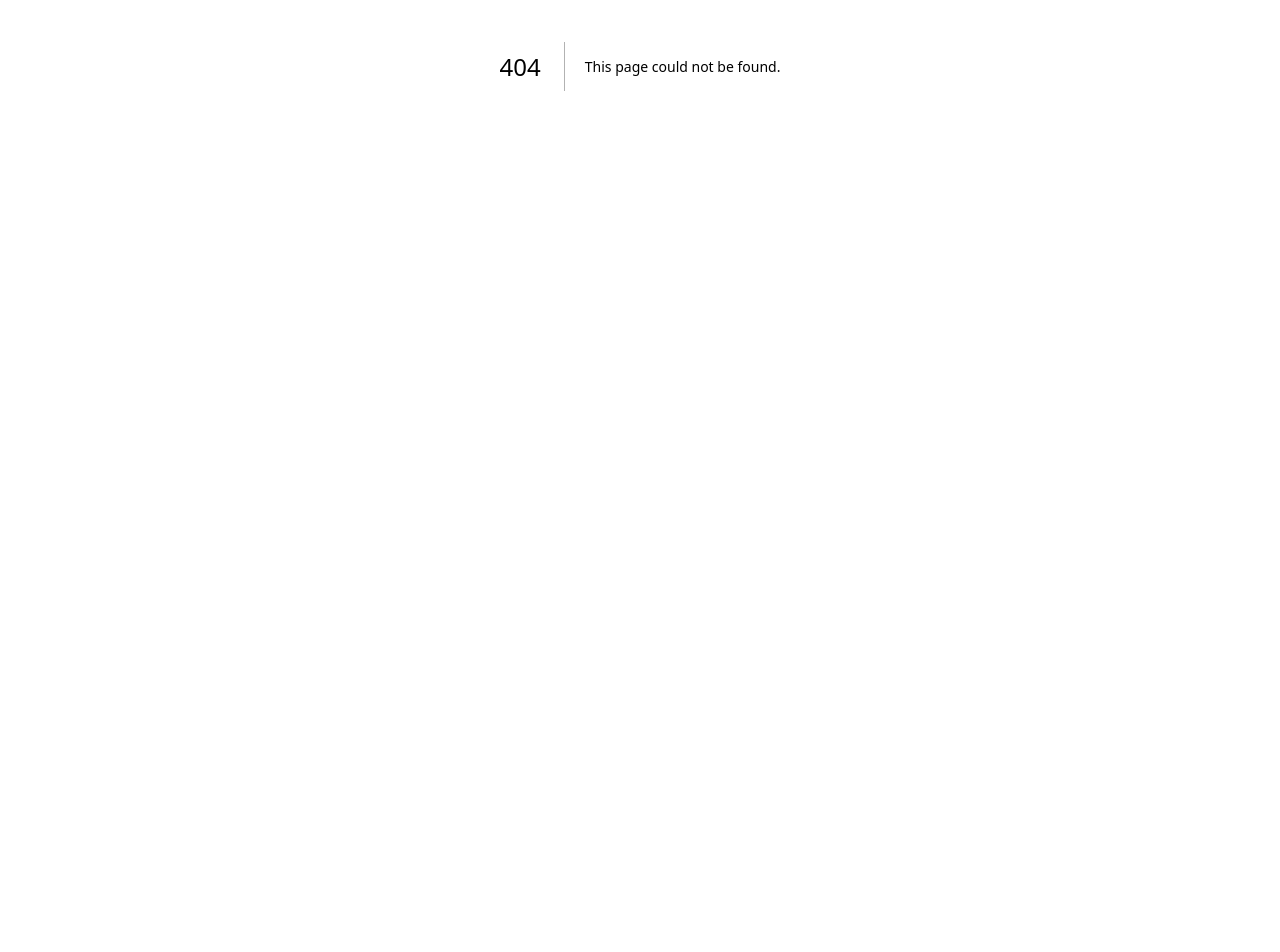
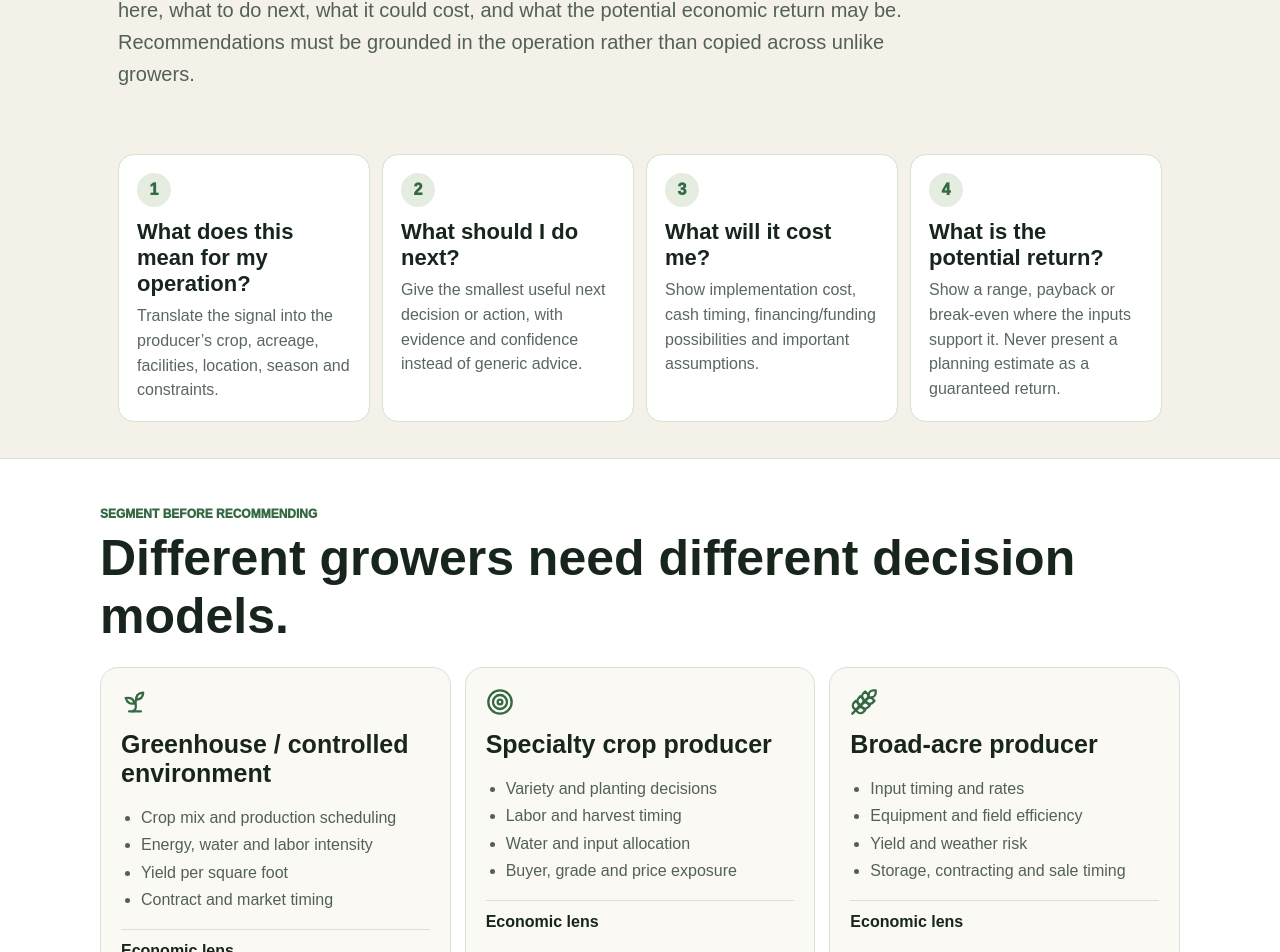
Before and after one commit to jimrusk/aridon-app, a Next.js app: page /ag/decision-lens in a window 1280 px wide. Before the commit this address had no page. Shown: the part 334-1286 px from the top of the page. Before the commit the page ends 800 px from the top, so only its background shows below. Built offline with nearby package versions, Linux system fonts and the light colour scheme.

Commit message:
Add grower decision lens to Aridon Ag

```diff
--- /dev/null
+++ b/app/ag/decision-lens/page.tsx
@@ -0,0 +1,50 @@
+import Link from 'next/link';
+import { ArrowRight, CircleDollarSign, Sprout, Target, Wheat } from 'lucide-react';
+
+const segments = [
+  {
+    title: 'Greenhouse / controlled environment',
+    icon: Sprout,
+    decisions: ['Crop mix and production scheduling', 'Energy, water and labor intensity', 'Yield per square foot', 'Contract and market timing'],
+    economics: 'Model margin per square foot, energy and labor cost, expected yield, price sensitivity and payback before recommending a change.',
+  },
+  {
+    title: 'Specialty crop producer',
+    icon: Target,
+    decisions: ['Variety and planting decisions', 'Labor and harvest timing', 'Water and input allocation', 'Buyer, grade and price exposure'],
+    economics: 'Model margin per acre or block, harvest labor, pack-out, water/input cost and realistic market scenarios.',
+  },
+  {
+    title: 'Broad-acre producer',
+    icon: Wheat,
+    decisions: ['Input timing and rates', 'Equipment and field efficiency', 'Yield and weather risk', 'Storage, contracting and sale timing'],
+    economics: 'Model margin per acre, break-even yield/price, machinery cost, financing cost and downside scenarios.',
+  },
+];
+
+const questions = [
+  ['What does this mean for my operation?', 'Translate the signal into the producer’s crop, acreage, facilities, location, season and constraints.'],
+  ['What should I do next?', 'Give the smallest useful next decision or action, with evidence and confidence instead of generic advice.'],
+  ['What will it cost me?', 'Show implementation cost, cash timing, financing/funding possibilities and important assumptions.'],
+  ['What is the potential return?', 'Show a range, payback or break-even where the inputs support it. Never present a planning estimate as a guaranteed return.'],
+];
+
+export default function GrowerDecisionLensPage() {
+  return <main style={{minHeight:'100vh',background:'#f4f1e8',color:'#18251d',fontFamily:'Arial,sans-serif'}}>
+    <section style={{maxWidth:1080,margin:'auto',padding:'52px 18px 34px'}}>
+      <div style={{color:'#356943',fontWeight:950,fontSize:13,letterSpacing:.8}}>ARIDON AG · GROWER DECISION LENS</div>
+      <h1 style={{fontSize:'clamp(42px,7vw,72px)',lineHeight:.98,letterSpacing:-2.5,margin:'10px 0 18px'}}>Data is not the answer. The next decision is.</h1>
+      <p style={{fontSize:20,lineHeight:1.6,color:'#526058',maxWidth:820}}>Every Aridon Ag signal should be translated into four producer questions: what it means here, what to do next, what it could cost, and what the potential economic return may be. Recommendations must be grounded in the operation rather than copied across unlike growers.</p>
+    </section>
+
+    <section style={{maxWidth:1080,margin:'auto',padding:'10px 18px 36px',display:'grid',gridTemplateColumns:'repeat(auto-fit,minmax(230px,1fr))',gap:12}}>
+      {questions.map(([title,text],i)=><article key={title} style={{background:'#fff',border:'1px solid #d8e1d5',borderRadius:16,padding:18}}><div style={{width:34,height:34,borderRadius:99,display:'grid',placeItems:'center',background:'#e4eddf',color:'#356943',fontWeight:950}}>{i+1}</div><h2 style={{fontSize:22,margin:'12px 0 7px'}}>{title}</h2><p style={{margin:0,color:'#5a675f',lineHeight:1.55}}>{text}</p></article>)}
+    </section>
+
+    <section style={{background:'#fff',borderTop:'1px solid #d8e1d5',borderBottom:'1px solid #d8e1d5',padding:'48px 18px'}}>
+      <div style={{maxWidth:1080,margin:'auto'}}><div style={{color:'#356943',fontWeight:950,fontSize:12}}>SEGMENT BEFORE RECOMMENDING</div><h2 style={{fontSize:'clamp(32px,5vw,50px)',margin:'8px 0 22px'}}>Different growers need different decision models.</h2><div style={{display:'grid',gridTemplateColumns:'repeat(auto-fit,minmax(270px,1fr))',gap:14}}>{segments.map(({title,icon:Icon,decisions,economics})=><article key={title} style={{background:'#faf9f4',border:'1px solid #d8e1d5',borderRadius:18,padding:20}}><Icon size={28} color="#356943"/><h3 style={{fontSize:25,margin:'10px 0'}}>{title}</h3><ul style={{paddingLeft:20,lineHeight:1.7,color:'#526058'}}>{decisions.map(x=><li key={x}>{x}</li>)}</ul><div style={{borderTop:'1px solid #d8e1d5',paddingTop:12,marginTop:12}}><strong>Economic lens</strong><p style={{color:'#5a675f',lineHeight:1.55,marginBottom:0}}>{economics}</p></div></article>)}</div></div>
+    </section>
+
+    <section style={{maxWidth:900,margin:'auto',padding:'48px 18px'}}><CircleDollarSign size={32} color="#356943"/><h2 style={{fontSize:36,margin:'10px 0'}}>Recommendation guardrails</h2><p style={{fontSize:18,lineHeight:1.65,color:'#526058'}}>Aridon should ask for missing operating facts before making a high-confidence recommendation. Cost and return outputs should expose assumptions, use ranges when uncertainty is material, distinguish verified records from estimates, and include downside or break-even scenarios for consequential capital decisions. Funding and financing can improve the plan, but should not be counted as certain until eligibility and terms are verified.</p><Link href="/ag/snapshot" style={{display:'inline-flex',alignItems:'center',gap:8,background:'#163d2a',color:'#fff',padding:'14px 17px',borderRadius:12,fontWeight:900,textDecoration:'none'}}>Apply the lens to an operation <ArrowRight size={18}/></Link></section>
+  </main>;
+}
```
